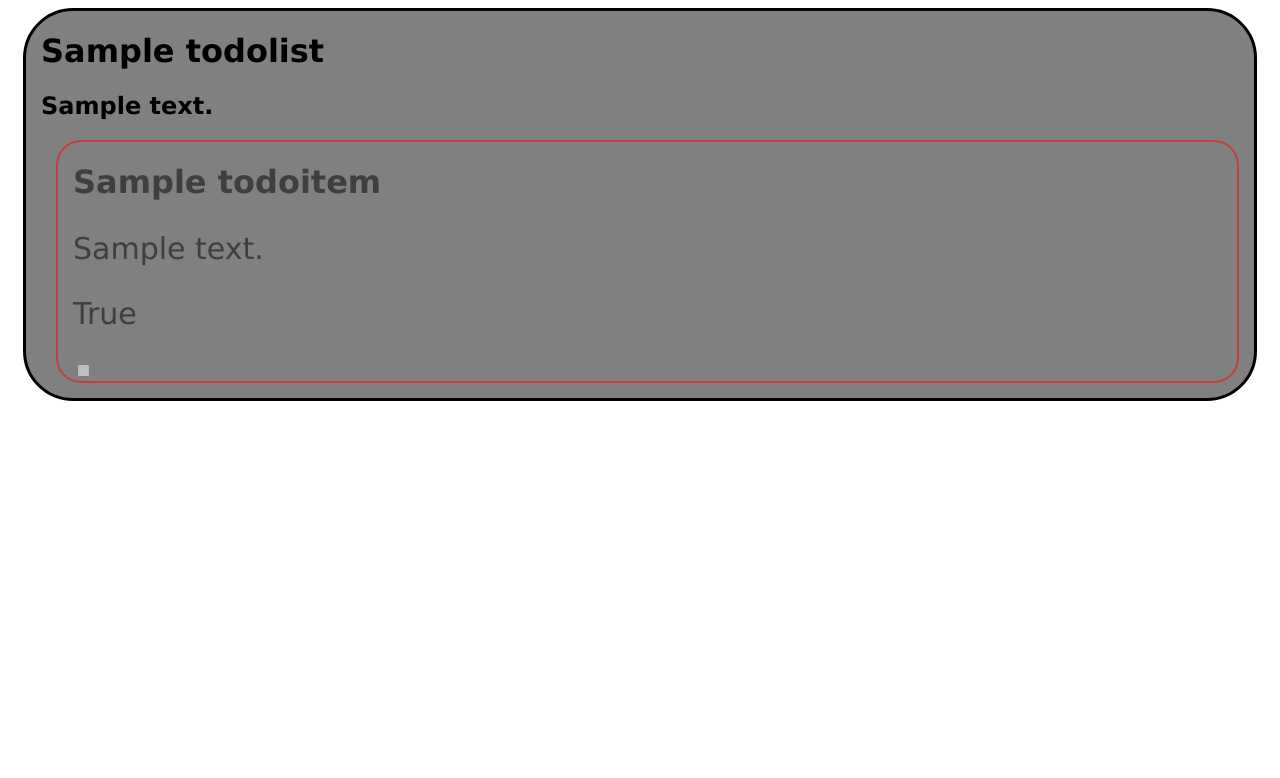
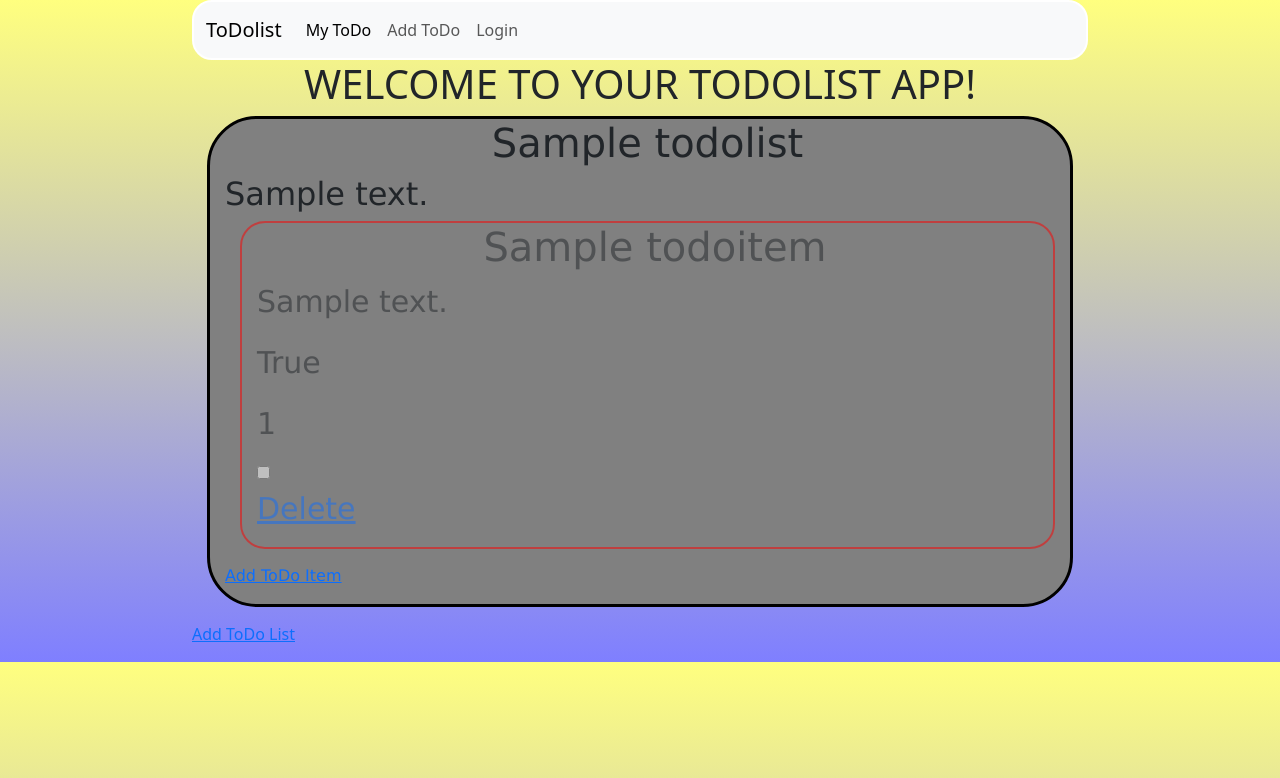
Before and after one commit to mocnae/todo-list, a Django app: page /list/ in a window 1280 px wide. Shown: the top 778 px of the page. Run offline with Django 4.2, Linux system fonts and the light colour scheme; a user stored in the database is signed in; tables that the repository leaves empty hold one stand-in row (values such as "Sample post").

Commit message:
add functions to create todo item, create todo list, delete todo item, delete todo list

```diff
--- a/manage.py
+++ b/manage.py
@@ -6,11 +6,7 @@ import sys
 
 def main():
     """Run administrative tasks."""
-<<<<<<< HEAD
     os.environ.setdefault('DJANGO_SETTINGS_MODULE', 'todoList.settings')
-=======
-    os.environ.setdefault('DJANGO_SETTINGS_MODULE', 'todo_list.settings')
->>>>>>> 7fbcdf8f2fa2e567cc00dca788580f1ff0f37750
     try:
         from django.core.management import execute_from_command_line
     except ImportError as exc:
--- /dev/null
+++ b/todo/templates/base.html
@@ -0,0 +1,61 @@
+<!doctype html>
+<html lang="en">
+  <head>
+    <meta charset="utf-8">
+    <meta name="viewport" content="width=device-width, initial-scale=1">
+    <title>Bootstrap demo</title>
+    <link href="https://cdn.jsdelivr.net/npm/bootstrap@5.3.0-alpha2/dist/css/bootstrap.min.css" rel="stylesheet" integrity="sha384-aFq/bzH65dt+w6FI2ooMVUpc+21e0SRygnTpmBvdBgSdnuTN7QbdgL+OapgHtvPp" crossorigin="anonymous">
+    <style>
+      body {
+        margin-left: 15%;
+        margin-right: 15%;
+        background-image: linear-gradient(
+          to bottom,
+          rgba(255, 255, 0, 0.5),
+          rgba(0, 0, 255, 0.5)
+        );
+      }
+
+      h1 {
+        text-align: center;
+      }
+
+      nav {
+        border: 2px solid white;
+        border-radius: 20px;
+        background-image: red;
+      }
+
+      .logout {
+        float: right;
+      }
+    </style>
+  </head>
+  <body>
+
+    <nav class="navbar navbar-expand-lg bg-body-tertiary">
+        <div class="container-fluid">
+          <a class="navbar-brand" href="#">ToDolist</a>
+          <button class="navbar-toggler" type="button" data-bs-toggle="collapse" data-bs-target="#navbarNavAltMarkup" aria-controls="navbarNavAltMarkup" aria-expanded="false" aria-label="Toggle navigation">
+            <span class="navbar-toggler-icon"></span>
+          </button>
+          <div class="collapse navbar-collapse" id="navbarNavAltMarkup">
+            <div class="navbar-nav">
+              <a class="nav-link active" aria-current="page" href={% url 'todo:list' %}>My ToDo</a>
+              <a class="nav-link" href="#">Add ToDo</a>
+              <a class="nav-link logout" href={% url 'users:login' %}>Login</a>
+
+              {% comment %} <a class="nav-link disabled">Disabled</a> {% endcomment %}
+            </div>
+          </div>
+        </div>
+      </nav>
+
+      <h1>WELCOME TO YOUR TODOLIST APP!</h1>
+
+      {% block content %}
+      {% endblock %}
+
+    <script src="https://cdn.jsdelivr.net/npm/bootstrap@5.3.0-alpha2/dist/js/bootstrap.bundle.min.js" integrity="sha384-qKXV1j0HvMUeCBQ+QVp7JcfGl760yU08IQ+GpUo5hlbpg51QRiuqHAJz8+BrxE/N" crossorigin="anonymous"></script>
+  </body>
+</html>
--- a/todo/templates/list.html
+++ b/todo/templates/list.html
@@ -1,4 +1,62 @@
-<!DOCTYPE html>
+{% extends 'base.html'%}
+
+{% block content %}
+
+<style>
+
+    .list {
+        border: 3px solid black;
+        border-radius: 50px;
+        margin: 0px 15px 15px;
+        padding-left: 15px;
+        background-color: gray;
+        font-family: Verdana;
+    }
+
+    .bord {
+        border: 2px solid red;
+        border-radius: 25px;
+        margin: 0px 15px 15px;
+        padding-left: 15px;
+        background-color: gray;
+        opacity: 0.5;
+        font-family: Verdana;
+    }
+
+    .bord p{
+        font-size: 30px;
+    }
+
+  </style>
+
+    {% for o in obj %}
+    <div class='list'>
+        <h1>{{o.todo_list.title}}</h1>
+        <h2>{{o.todo_list.description}}</h2>
+
+        {% for item in o.items %}
+            <div class='bord'>
+                <h1>{{item.title}}</h1>
+                <p>{{item.description}}</p>
+                <p>{{item.done}}</p>
+                <p>{{item.id}}</p>
+                <input type="checkbox">
+                <p>
+                    <a href={% url 'todo:delete' item.id %}>Delete</a>
+                </p>
+            </div>
+        {% endfor %}
+        <p>
+            <a href={% url 'todo:add-item' o.todo_list.id%}>Add ToDo Item</a>
+        </p>
+    </div>
+    {% endfor %}
+    <p>
+        <a href={% url 'todo:add-list'%}>Add ToDo List</a>
+    </p>
+{% endblock %}
+
+{% comment %} <!DOCTYPE html>
 <html>
  <head>
   <meta charset="utf-8" />
@@ -49,4 +107,4 @@
     {% endfor %}
 
  </body>
-</html>
+</html> {% endcomment %}
--- a/todo/urls.py
+++ b/todo/urls.py
@@ -1,9 +1,14 @@
 from django.contrib import admin
 from django.urls import path
-from todo.views import list_view
+from todo.views import list_view, delete_task, home_view, add_item, add_list
 
 app_name = 'todo'
 
 urlpatterns = [
+    path('', home_view, name='home'),
     path('list/', list_view, name='list'),
+    path('task-edit/<int:id>', list_view, name='edit'),
+    path('task-delete/<int:id>', delete_task, name='delete'),
+    path('task-add/<int:id>', add_item, name='add-item'),
+    path('list-add', add_list, name='add-list'),
 ]
--- a/todo/views.py
+++ b/todo/views.py
@@ -1,6 +1,8 @@
 from django.contrib.auth import authenticate, login, logout, get_user_model
-from django.shortcuts import render, redirect
+from django.shortcuts import render, redirect, get_object_or_404
 from django.contrib.auth.decorators import login_required
+from django.contrib import messages
+from todo.forms import CreateForm
 from todo.models import *
 
 
@@ -11,7 +13,8 @@ def list_view(request):
     res = []
     for obj in user_list:
         todo_list = obj.list
-        list_item = ListItems.objects.select_related('list').filter(list__id=todo_list.id)
+        list_item = ListItems.objects.select_related(
+            'list').filter(list__id=todo_list.id)
         items = []
         for item in list_item:
             items.append(item.item)
@@ -19,3 +22,48 @@ def list_view(request):
         res.append({'todo_list': todo_list, 'items': items})
 
     return render(request, 'list.html', {'obj': res})
+
+
+def add_item(request, id):
+    form = CreateForm(request.POST or None)
+    if form.is_valid():
+        data = form.cleaned_data
+        title = data.get('title')
+        description = data.get('description')
+        item = TodoItem(title=title, description=description, done=False)
+        item.save()
+        li = ListItems(list=TodoList.objects.get(id=id),
+                       item=TodoItem.objects.latest('id'))
+        li.save()
+        return redirect('todo:list')
+    return render(request, 'add_item.html', {'form': form})
+
+
+def add_list(request):
+    form = CreateForm(request.POST or None)
+    user = request.user
+    if form.is_valid():
+        data = form.cleaned_data
+        title = data.get('title')
+        description = data.get('description')
+        todo_lst = TodoList(title=title, description=description)
+        todo_lst.save()
+        user_lst = UsersLists(user=user, list=TodoList.objects.latest('id'))
+        user_lst.save()
+        return redirect('todo:list')
+    return render(request, 'add_item.html', {'form': form})
+
+
+def delete_task(request, id):
+    item = get_object_or_404(TodoItem, id=id)
+    context = {'obj': item}
+    if request.method == 'GET':
+        return render(request, 'delete_task.html', context)
+    elif request.method == 'POST':
+        item.delete()
+        messages.success(request,  'The item has been deleted successfully.')
+        return redirect('todo:list')
+
+
+def home_view(request):
+    return render(request, 'base.html')
--- a/todoList/settings.py
+++ b/todoList/settings.py
@@ -59,7 +59,7 @@ ROOT_URLCONF = 'todoList.urls'
 TEMPLATES = [
     {
         'BACKEND': 'django.template.backends.django.DjangoTemplates',
-        'DIRS': [],
+        'DIRS': [BASE_DIR / 'templates'],
         'APP_DIRS': True,
         'OPTIONS': {
             'context_processors': [
--- a/todoList/urls.py
+++ b/todoList/urls.py
@@ -15,9 +15,11 @@ Including another URLconf
 """
 from django.contrib import admin
 from django.urls import include, path
+from todoList.views import home_view
 
 urlpatterns = [
     path('admin/', admin.site.urls),
-    path('', include('users.urls', namespace='users')),
+    path('users/', include('users.urls', namespace='users')),
     path('', include('todo.urls', namespace='todo')),
+    path('home/', home_view),
 ]
--- /dev/null
+++ b/todoList/views.py
@@ -0,0 +1,5 @@
+from django.shortcuts import render, redirect
+
+
+def home_view(request):
+    return render(request, 'base.html')
```
Also changed, not shown: todo/forms.py (added, +9 -0 lines), todo/templates/add_item.html (added, +14 -0 lines), todo/templates/delete_task.html (added, +12 -0 lines).
